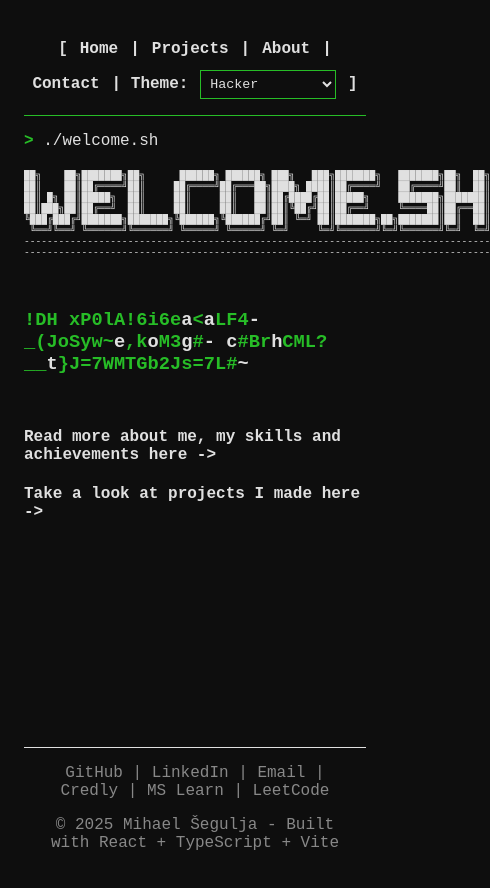
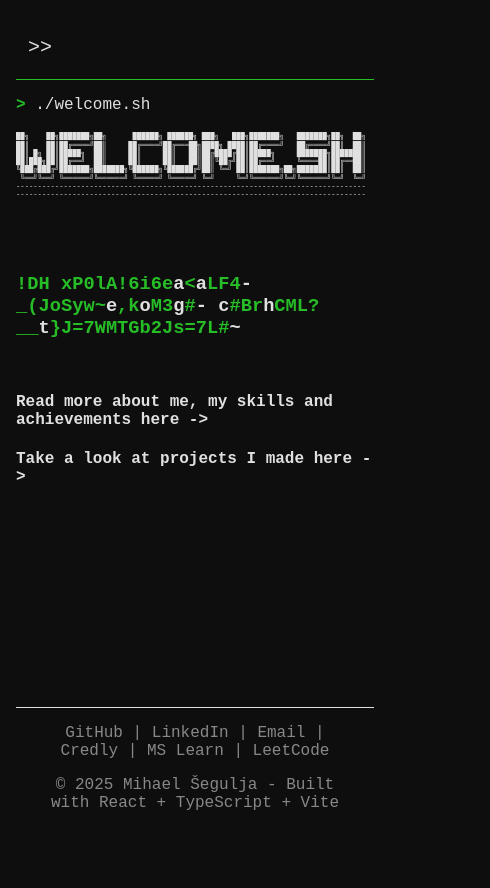
Before and after one commit to mihaelsegulja/mihaelsegulja.github.io, a React (Vite) app: page / in a window 390 px wide. Shown: the top 888 px of the page, 490 px wide, since content can reach past the window. After the commit the page ends 844 px from the top, so only its background shows below. Built offline with nearby package versions, Linux system fonts and the light colour scheme; a web font is replaced by a local one.

Commit message:
Optimize for mobile views, visual improvements

```diff
--- a/src/components/Header.tsx
+++ b/src/components/Header.tsx
@@ -1,3 +1,4 @@
+import { useState } from "react";
 import type { Tab } from "../types";
 import ThemeSwitcher from "./ThemeSwitcher";
 
@@ -7,41 +8,31 @@ export interface HeaderProps {
 }
 
 export default function Header({ onNavClick, onContactClick }: HeaderProps) {
+  const [open, setOpen] = useState(false);
   return (
     <header>
-      <nav>
-        {"[ "}
-        <a
-          href="#"
-          onClick={() => onNavClick("home")}
+        <button
+          className="hamburger"
+          onClick={() => setOpen((prev) => !prev)}
         >
+          {">>"}
+        </button>
+      <nav className={open ? "open" : ""}>
+        <a href="#" onClick={() => onNavClick("home")}>
           Home
         </a>
-        {" | "}
-        <a
-          href="#projects"
-          onClick={() => onNavClick("projects")}
-        >
+        <a href="#projects" onClick={() => onNavClick("projects")}>
           Projects
         </a>
-        {" | "}
-        <a
-          href="#about"
-          onClick={() => onNavClick("about")}
-        >
+        <a href="#about" onClick={() => onNavClick("about")}>
           About
         </a>
-        {" | "}
-        <a
-          href="#"
-          onClick={onContactClick}
-        >
+        <a href="#" onClick={onContactClick}>
           Contact
         </a>
-        {" | "}
-        Theme:
-        <ThemeSwitcher/>
-        {" ]"}
+        <span>
+          Theme: <ThemeSwitcher/>
+        </span>
       </nav>
     </header>
   );
--- a/src/components/Hero.tsx
+++ b/src/components/Hero.tsx
@@ -29,7 +29,7 @@ export default function Hero({ onNavClick }: HeroProps) {
       </div>
 
       <div className="hero-container">
-        <pre style={{fontSize: "0.6rem"}}>
+        <pre className="hero-ascii-art" style={{fontSize: "0.6rem"}}>
 {`
 ██╗    ██╗███████╗██╗      ██████╗ ██████╗ ███╗   ███╗███████╗   ███████╗██╗  ██╗
 ██║    ██║██╔════╝██║     ██╔════╝██╔═══██╗████╗ ████║██╔════╝   ██╔════╝██║  ██║
--- a/src/components/ThemeSwitcher.tsx
+++ b/src/components/ThemeSwitcher.tsx
@@ -7,6 +7,10 @@ const themes = [
   { id: "tokyo-night", name: "Tokyo Night" },
   { id: "nord-dark", name: "Nord Dark" },
   { id: "dracula", name: "Dracula" },
+  { id: "one-dark", name: "One Dark" },
+  { id: "solarized-light", name: "Solarized Light" },
+  { id: "solarized-dark", name: "Solarized Dark" },
+  { id: "monokai", name: "Monokai" },
 ];
 
 export default function ThemeSwitcher() {
--- a/src/data/projects.ts
+++ b/src/data/projects.ts
@@ -88,7 +88,7 @@ export const projects: ProjectProps[] = [
     demo: "https://mihaelsegulja.github.io/supit-projekt",
   },
   {
-    name: "SFML Demo - Dijkstra Pathfinding",
+    name: "Dijkstra Pathfinding",
     description: "An interactive visualization of Dijkstra's algorithm using C++ and SFML, showing step-by-step shortest path calculation",
     url: "https://github.com/mihaelsegulja/spa-dz-03",
     tech: ["C++", "SFML"],
@@ -102,7 +102,7 @@ export const projects: ProjectProps[] = [
     type: "College Project",
   },
   {
-    name: "SFML Demo - Flower Drawing",
+    name: "Flower Drawing",
     description: "A simple C++ program using SFML to render a stylized flower, exploring basic graphics rendering and shape manipulation",
     url: "https://github.com/mihaelsegulja/rvs19-spa-dz-01",
     tech: ["C++", "SFML"],
--- a/src/hooks/useFancybox.ts
+++ b/src/hooks/useFancybox.ts
@@ -15,7 +15,7 @@ export default function useFancybox(options: Partial<FancyboxOptions> = {}) {
             "--f-thumb-opacity": "0.5",
             "--f-thumb-hover-opacity": "1",
             "--f-thumb-selected-opacity": "1",
-            "--fancybox-backdrop-bg": "#3030303f",
+            "--fancybox-backdrop-bg": "#1f1f1f70",
             "--f-arrow-bg": "var(--bg)",
             "--f-arrow-color": "var(--text)",
             "--f-button-bg": "var(--bg)",
--- a/src/styles/globals.css
+++ b/src/styles/globals.css
@@ -48,9 +48,48 @@
   --text-dark: #414868;
 }
 
+.theme-one-dark {
+  --bg: #282c34;
+  --text: #abb2bf;
+  --accent: #61afef;
+  --accent-dark: #3e6aa0;
+  --text-dark: #5c6370;
+}
+
+.theme-solarized-light {
+  --bg: #fdf6e3;
+  --text: #657b83;
+  --accent: #b58900;
+  --accent-dark: #7b6000;
+  --text-dark: #586e75;
+}
+
+.theme-solarized-dark {
+  --bg: #002b36;
+  --text: #839496;
+  --accent: #268bd2;
+  --accent-dark: #00629d;
+  --text-dark: #586e75;
+}
+
+.theme-monokai {
+  --bg: #272822;
+  --text: #f8f8f2;
+  --accent: #f92672;
+  --accent-dark: #ae005f;
+  --text-dark: #75715e;
+}
+
 * {
   color: var(--text);
   font-family: "Fira Code Variable", monospace;
+}
+
+html, body {
+  margin: 0;
+  padding: 0;
+  height: 100%;
+  overflow-x: hidden;
 }
 
 body {
@@ -69,27 +108,66 @@ a:hover, a:active {
   display: flex;
   flex-direction: column;
   min-height: 100vh;
+  box-sizing: border-box;
 }
 
 header {
   display: flex;
   justify-content: space-between;
+  flex-direction: column;
   padding: 1rem 0.5rem;
   margin-bottom: 1rem;
   font-weight: bold;
-  align-items: center;
   border-bottom: 1px solid var(--accent);
-  flex-wrap: wrap;
-  gap: 0.5rem;
+}
+
+.hamburger {
+  display: none;
+  background: none;
+  border: none;
+  color: var(--text);
+  font-size: 1.25rem;
+  padding: 0.25rem;
+  cursor: pointer;
+  text-align: left;
 }
 
 nav {
   display: flex;
-  flex-wrap: wrap;
   gap: 0.75rem;
-  justify-content: center;
   align-items: center;
-  text-align: center;
+}
+
+nav a::before,
+nav a::after {
+  content: "[";
+}
+
+nav a::after {
+  content: "]";
+}
+
+@media (max-width: 600px) {
+  .hamburger {
+    display: block;
+  }
+
+  nav {
+    display: none;
+    flex-direction: column;
+    gap: 0.5rem;
+    margin-top: 0.5rem;
+    text-align: left;
+  }
+
+  nav.open {
+    display: flex;
+  }
+
+  nav * {
+    width: 100%;
+    margin-top: 0.5rem;
+  }
 }
 
 footer {
@@ -126,10 +204,6 @@ span[class*="blinkingCursor"] {
 #content {
   text-align: start;
   margin-bottom: 3rem;
-}
-
-.projects-container {
-  padding: 1rem;
 }
 
 .projects-grid {
@@ -329,3 +403,12 @@ ul li {
 .hero-contact i:hover {
   color: var(--accent);
 }
+
+.hero-ascii-art {
+  transform-origin: top left;
+}
+@media (max-width: 600px) {
+  .hero-ascii-art {
+    transform: scale(0.75);
+  }
+}
```
